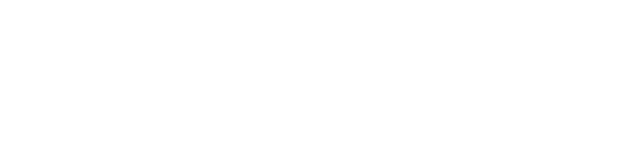
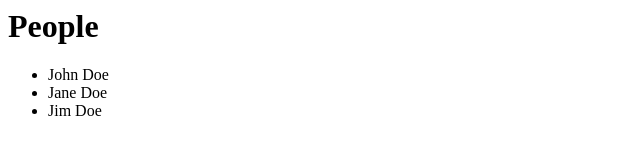
Before and after one commit to cjogles/js_understanding_the_weird_parts, a plain HTML site: page 8_Examine_Frameworks_and_Libraries/SC/index.html in a window 1280 px wide. Shown: the whole page, without its empty margins (0-640 px from the left). Drawn offline with nearby package versions, Linux system fonts and the light colour scheme.

Commit message:
looking at jquery

```diff
--- a/8_Examine_Frameworks_and_Libraries/SC/app.js
+++ b/8_Examine_Frameworks_and_Libraries/SC/app.js
@@ -0,0 +1,4 @@
+//jquery
+
+var q = $("ul.people li");
+console.log(q); // get back jquery.fn.init[3]
--- a/8_Examine_Frameworks_and_Libraries/SC/index.html
+++ b/8_Examine_Frameworks_and_Libraries/SC/index.html
@@ -3,7 +3,15 @@
 
     </head>
     <body>
-
+        <div id="main" class="container">
+            <h1>People</h1>
+            <ul class="people">
+                <li>John Doe</li>
+                <li>Jane Doe</li>
+                <li>Jim Doe</li>
+            </ul>
+        </div>
+        <script src="jquery-1.11.2.js"></script>
         <script src="app.js"></script>
     </body>
 </html>
```
Also changed, not shown: 8_Examine_Frameworks_and_Libraries/notes.txt.
